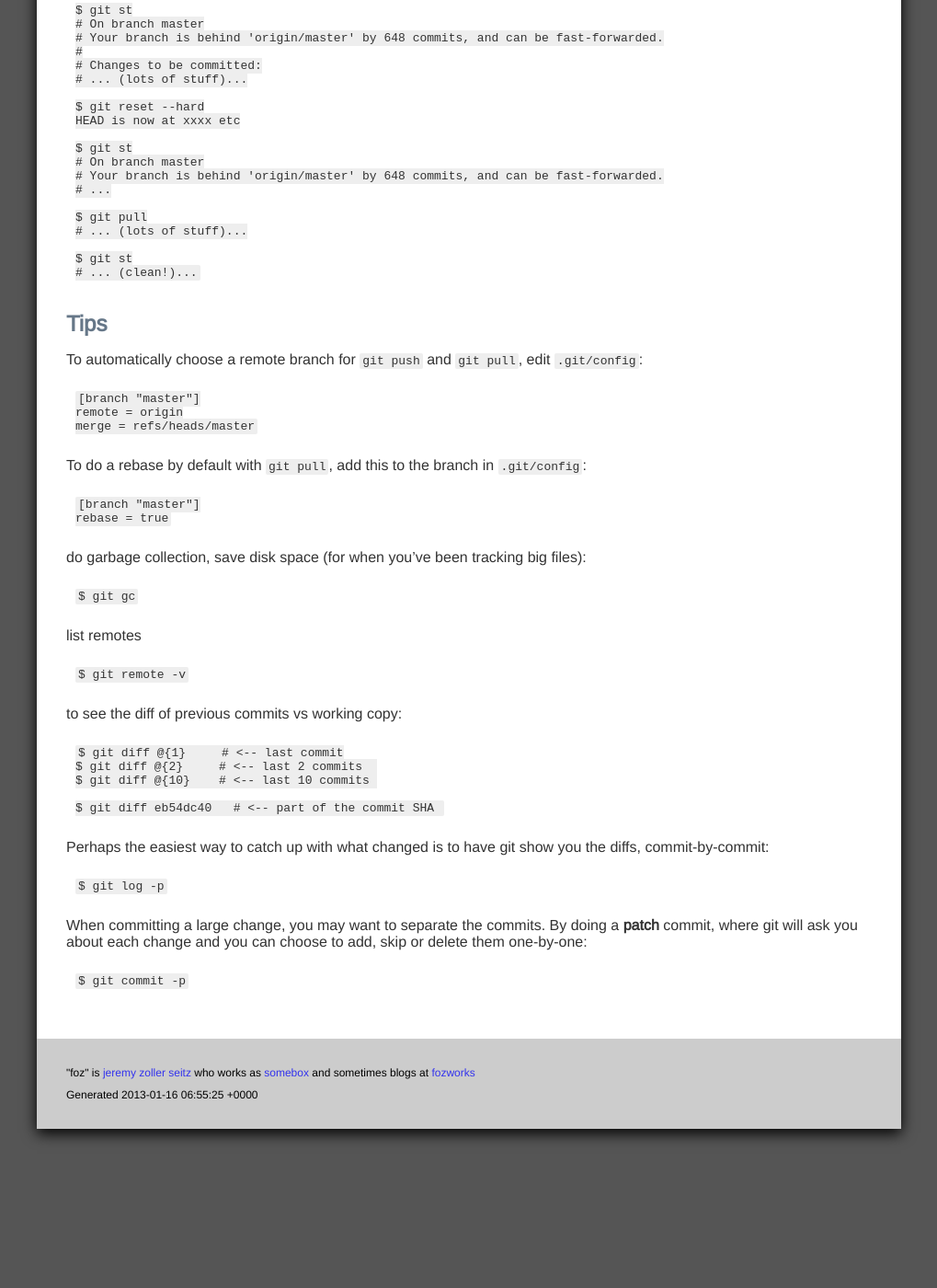
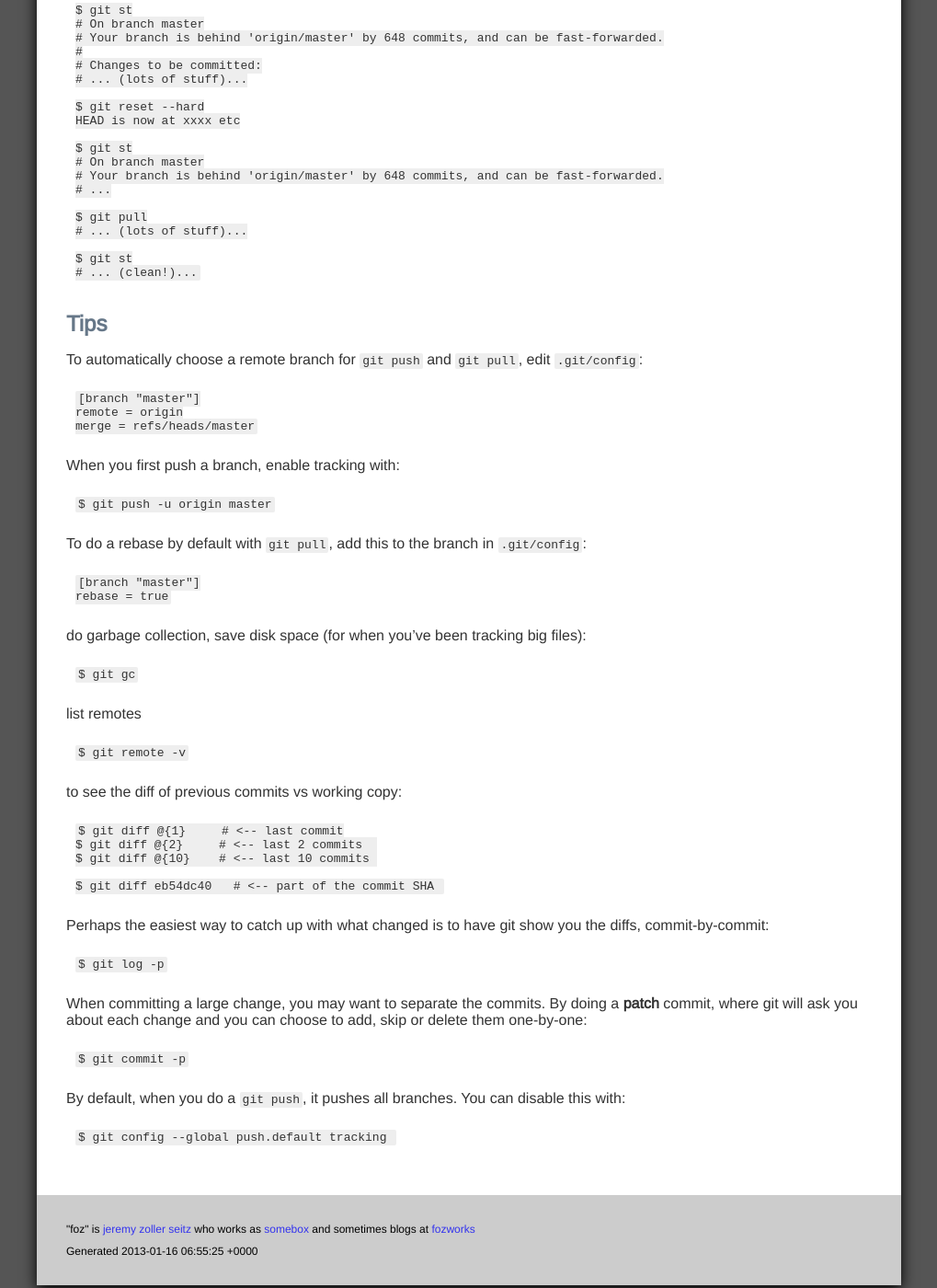
Before and after one commit to foz/foz.github.com, a Jekyll site: the page built from git-notes.md, in a window 1280 px wide and 1400 px high, scrolled down 1719 px. Shown: the whole window at 92% size, without its empty margins (130-1149 px from the left). Built offline with Jekyll 4.4.1, drawn with Linux system fonts in a browser that asks for light colours; Markdown is read by kramdown in place of the engine named in the settings.

Commit message:
linux/git notes

```diff
--- a/git-notes.md
+++ b/git-notes.md
@@ -106,6 +106,10 @@ To automatically choose a remote branch for `git push` and `git pull`, edit `.gi
     remote = origin
     merge = refs/heads/master
 
+When you first push a branch, enable tracking with:
+
+    $ git push -u origin master
+
 To do a rebase by default with `git pull`, add this to the branch in `.git/config`:
 
     [branch "master"]
@@ -134,3 +138,7 @@ Perhaps the easiest way to catch up with what changed is to have git show you th
 When committing a large change, you may want to separate the commits. By doing a **patch** commit, where git will ask you about each change and you can choose to add, skip or delete them one-by-one:
 
     $ git commit -p
+
+By default, when you do a `git push`, it pushes all branches. You can disable this with:
+
+    $ git config --global push.default tracking
```
Also changed, not shown: debian-notes.md (+4 -0 lines).
